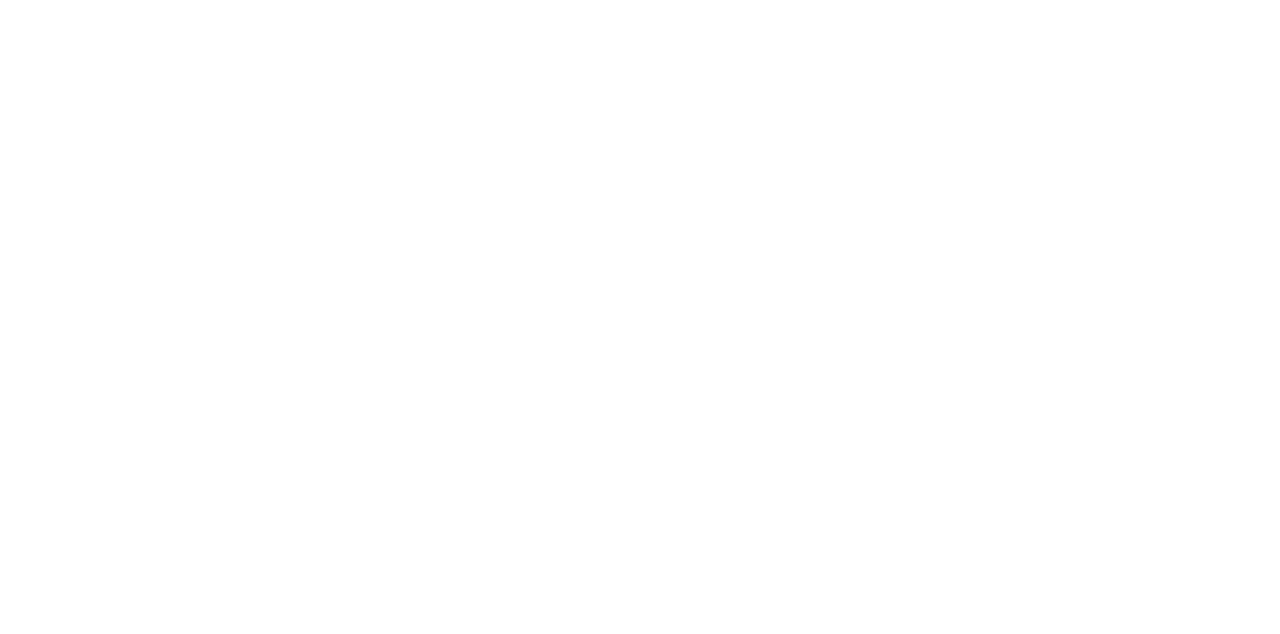
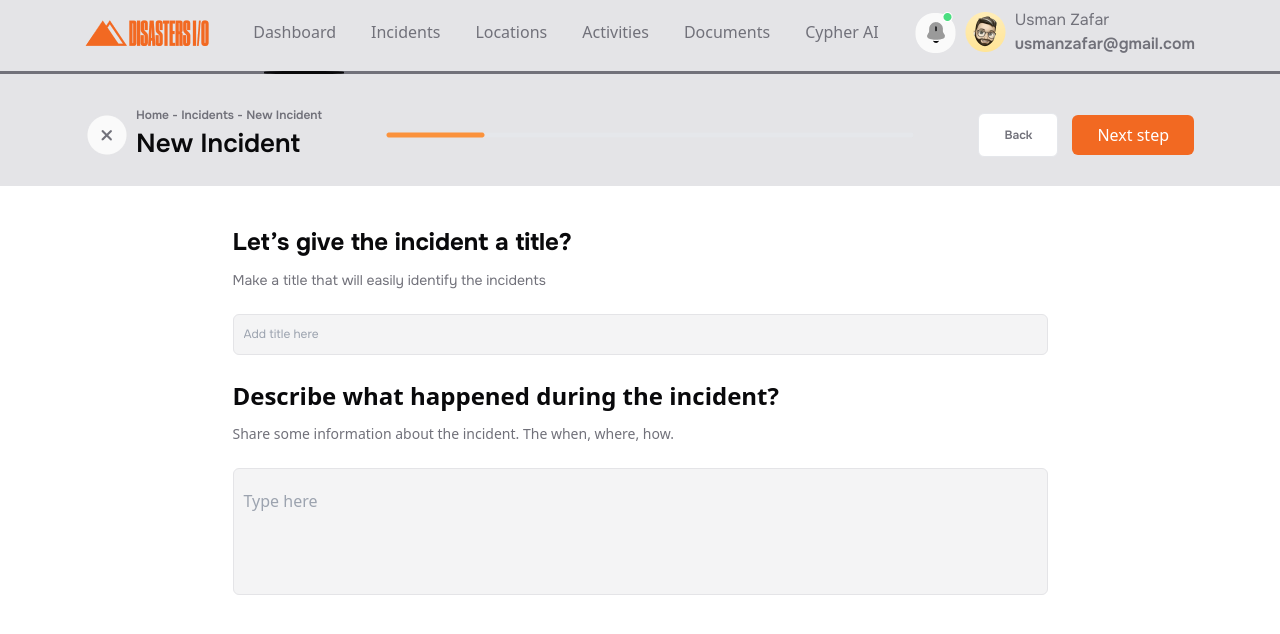
Before and after one commit to anishossain515/DISASTARISI-O, a React (Vite) app: page /IncidentPage3 in a window 1280 px wide. Before the commit this address had no page. Shown: the top 634 px of the page. Built offline with nearby package versions, Linux system fonts and the light colour scheme.

Commit message:
IncidentPage3 Add Done

```diff
--- a/src/App.jsx
+++ b/src/App.jsx
@@ -7,6 +7,7 @@ import { Location } from './components/Contains/Location/Location'
 import { IncidentPage4 } from './components/Contains/Incidents/Incidentpage4'
 import { IncidentPage1 } from './components/Contains/Incidents/IncidentPage1'
 import { IncidentPage2 } from './components/Contains/Incidents/IncidentPage2'
+import { IncidentPage3 } from './components/Contains/Incidents/IncidentPage3'
 
 
 
@@ -21,6 +22,7 @@ function App() {
           <Route path='/location' element={<Location/>}/>
           <Route path='/IncidentPage1' element={<IncidentPage1/>} />
           <Route path='/IncidentPage2' element={<IncidentPage2/>} />
+          <Route path='/IncidentPage3' element={<IncidentPage3/>} />
 
           </Route>
 
--- a/src/components/CommonCotains/Navber/NavDetails.jsx
+++ b/src/components/CommonCotains/Navber/NavDetails.jsx
@@ -3,7 +3,7 @@ import { Input } from '../../common/Input';
 import { FirstButton } from '../../common/FirstButton';
 import { SecondButton } from '../../common/SecondButton';
 
-export const NavDetails = ({NavInfo,NavName,FirstBtnInfo,SecondBtnInfo, BtnSrc,SecondBtnClick,NavSrc,P,H,Delete,Input,Bar}) => {
+export const NavDetails = ({NavInfo,NavName,FirstBtnInfo,SecondBtnInfo, BtnSrc,SecondBtnClick,FirstBtnClick,NavSrc,P,H,Delete,Input,Bar}) => {
   return (
     <section className='lg:px-[60px] bg-Light-Gray  px-[20px] xl:px-[86px] pt-[32px] pb-[23px] flex flex-col md:flex-row justify-between items-center'>
 
@@ -26,7 +26,7 @@ export const NavDetails = ({NavInfo,NavName,FirstBtnInfo,SecondBtnInfo, BtnSrc,S
       <div className='flex sm:flex-row flex-col items-center gap-[14px]'>
         {Input && <Input />}
         <div className='sm:space-x-[14px] space-x-[5px] flex items-center'>
-          <FirstButton>{FirstBtnInfo}</FirstButton>
+          <FirstButton onClick={FirstBtnClick}>{FirstBtnInfo}</FirstButton>
          <SecondButton onClick={SecondBtnClick} >{ BtnSrc &&  <img src={ BtnSrc} alt='img' />} {SecondBtnInfo}</SecondButton>
         </div>
       </div>
--- a/src/components/Contains/Incidents/IncidentPage2.jsx
+++ b/src/components/Contains/Incidents/IncidentPage2.jsx
@@ -6,6 +6,16 @@ import { NavDetails } from '../../CommonCotains/Navber/NavDetails'
 import { useNavigate } from 'react-router-dom'
 
 export const IncidentPage2 = () => {
+
+    let Navigate = useNavigate()
+
+    const handelNavigateNext =()=>{
+        Navigate('/IncidentPage3')
+    }
+
+    const handelNavigateBack = ()=>{
+        Navigate("/IncidentPage1")
+    }
 
   return (
    <>
@@ -18,6 +28,8 @@ export const IncidentPage2 = () => {
         H='text-[26px]'
         Delete='/delete.png'
         Bar='/Bar.png'
+        SecondBtnClick={handelNavigateNext}
+        FirstBtnClick={handelNavigateBack}
       />
 
      <section className='mt-10'>
--- a/src/components/Contains/Incidents/IncidentPage3.jsx
+++ b/src/components/Contains/Incidents/IncidentPage3.jsx
@@ -1,9 +1,31 @@
 import React from "react";
 import { Container } from "../../common/Container";
+import { NavDetails } from "../../CommonCotains/Navber/NavDetails";
+import { useNavigate } from "react-router-dom";
 
 export const IncidentPage3 = () => {
+  let Navigate = useNavigate();
+
+
+  const handelNavigateBack = () => {
+    Navigate("/IncidentPage2");
+  };
+
   return (
-    <section>
+    <>
+      <NavDetails
+        NavInfo="Home - Incidents - New Incident"
+        NavName="New Incident"
+        FirstBtnInfo="Back"
+        SecondBtnInfo="Next step"
+        P="text-[12px]"
+        H="text-[26px]"
+        Delete="/delete.png"
+        Bar="/Bar.png"
+        FirstBtnClick={handelNavigateBack}
+      />
+
+      <section className="mt-10">
         <Container>
           <div className="font-onest">
             <h2 className="font-bold text-2xl text-Rich-Black ">
@@ -15,7 +37,7 @@ export const IncidentPage3 = () => {
             <input
               type="text"
               placeholder="Add title here"
-            className="border border-Light-Gray rounded-[6px] py-3 px-[10px] text-[12px] leading-[15px] w-full focus:outline-none focus:ring-gray-500"
+              className="border border-Light-Gray rounded-[6px] py-3 px-[10px] text-[12px] leading-[15px] bg-[#f4f4f5] w-full focus:outline-none focus:ring-gray-500"
             />
           </div>
 
@@ -33,5 +55,6 @@ export const IncidentPage3 = () => {
           </div>
         </Container>
       </section>
+    </>
   );
 };
--- a/src/components/common/FirstButton.jsx
+++ b/src/components/common/FirstButton.jsx
@@ -1,8 +1,8 @@
 import React from 'react'
 import { cn } from '../lib/Cn'
 
-export const FirstButton = ({children,className}) => {
+export const FirstButton = ({children,className,onClick}) => {
   return (
-    <button className={cn('font-onest  font-semibold text-[11px] sm:text-[12px] border border-Light Gray rounded-[6px] bg-white text-Gray py-3 px-[25px]',className)}>{children}</button>
+    <button onClick={onClick} className={cn('font-onest  font-semibold text-[11px] sm:text-[12px] border border-Light Gray rounded-[6px] bg-white text-Gray py-3 px-[25px]',className)}>{children}</button>
   )
 }
```
Lines whose indentation alone changed are shown as unchanged.
